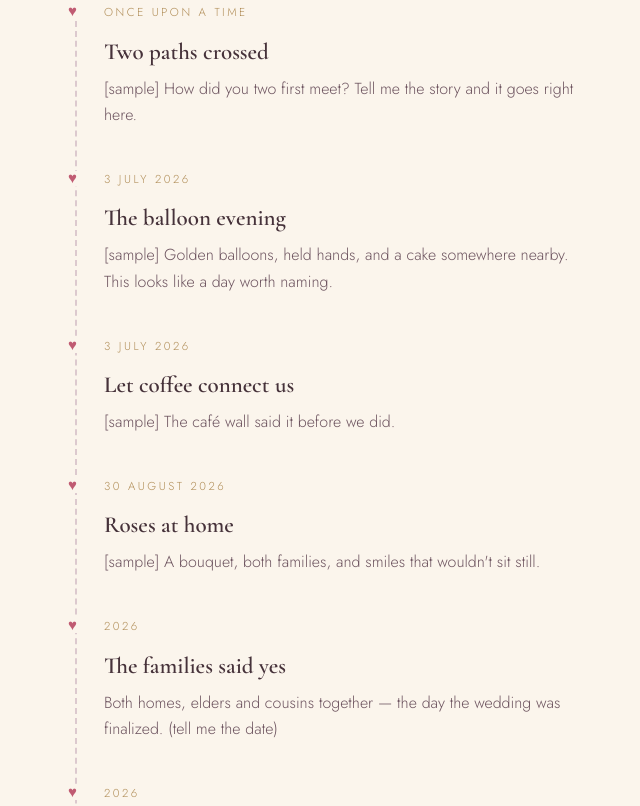
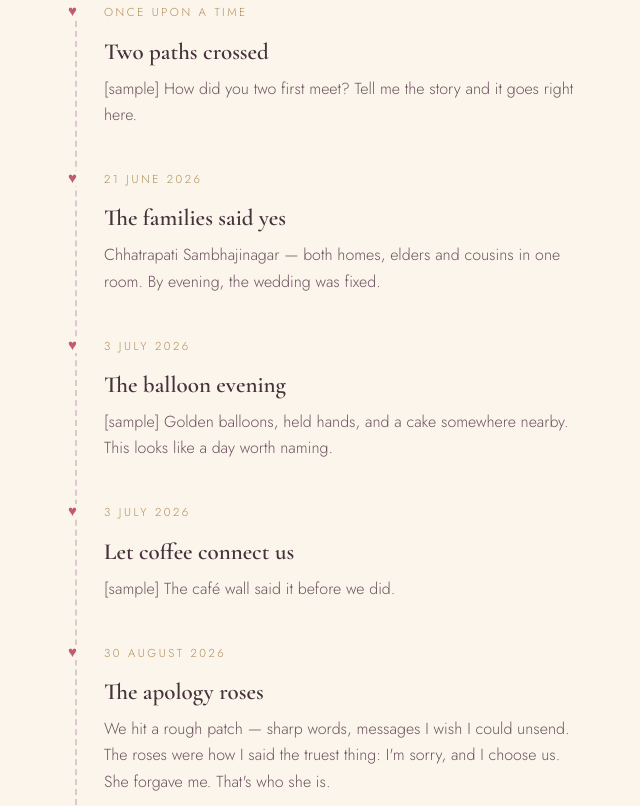
Before and after one commit to rohitk523/invitation_card, a plain HTML site: page shramishtha-and-rohit/index.html in a window 1280 px wide. Shown: the part 1040-1846 px from the top of the page, without its empty margins (252-892 px from the left). Drawn offline with nearby package versions, Linux system fonts and the light colour scheme.

Commit message:
feat: fixing-the-wedding day section (21 June, 10 photos), apology roses story, movie theatres

```diff
--- a/shramishtha-and-rohit/app.js
+++ b/shramishtha-and-rohit/app.js
@@ -71,6 +71,7 @@ function renderTickets() {
       ${ticketPoster(m)}
       <h3 class="ticket-title">${m.title}</h3>
       <p class="ticket-date">${m.date}</p>
+      ${m.venue ? `<p class="ticket-venue">${m.venue}</p>` : ""}
       <p class="ticket-note">${m.note}</p>
       ${ticketPhoto(m)}
     </article>`).join("");
@@ -99,9 +100,12 @@ function openFamily() {
   $("polaroids").innerHTML = polaroids(SITE.familyAlbum);
   $("with-family-line").textContent = SITE.withFamily.line;
   $("with-family-polaroids").innerHTML = polaroids(SITE.withFamily.photos);
+  $("fixing-day-line").textContent = SITE.fixingDay.line;
+  $("fixing-day-polaroids").innerHTML = polaroids(SITE.fixingDay.photos);
   renderTickets();
   $("gallery").hidden = false;
   $("with-family").hidden = false;
+  $("fixing-day").hidden = false;
   $("us-gate").hidden = flag.get(US_KEY);
   $("gate-card").hidden = true;
   $("gate-open").hidden = false;
--- a/shramishtha-and-rohit/data.js
+++ b/shramishtha-and-rohit/data.js
@@ -19,6 +19,11 @@ const SITE = {
       note: "[sample] How did you two first meet? Tell me the story and it goes right here.",
     },
     {
+      date: "21 June 2026",
+      title: "The families said yes",
+      note: "Chhatrapati Sambhajinagar — both homes, elders and cousins in one room. By evening, the wedding was fixed.",
+    },
+    {
       date: "3 July 2026",
       title: "The balloon evening",
       note: "[sample] Golden balloons, held hands, and a cake somewhere nearby. This looks like a day worth naming.",
@@ -30,13 +35,8 @@ const SITE = {
     },
     {
       date: "30 August 2026",
-      title: "Roses at home",
-      note: "[sample] A bouquet, both families, and smiles that wouldn't sit still.",
-    },
-    {
-      date: "2026",
-      title: "The families said yes",
-      note: "Both homes, elders and cousins together — the day the wedding was finalized. (tell me the date)",
+      title: "The apology roses",
+      note: "We hit a rough patch — sharp words, messages I wish I could unsend. The roses were how I said the truest thing: I'm sorry, and I choose us. She forgave me. That's who she is.",
     },
     {
       date: "2026",
@@ -60,13 +60,15 @@ const SITE = {
     {
       title: "Hai Jawani Toh Ishq Hona Hai",
       date: "2026",
-      note: "Which day was this, and which cinema? The memory line goes here.",
+      venue: "Anjali Cinema Hall · Sambhajinagar",
+      note: "Which day was this? The memory line goes here.",
       poster: "photos/poster-hjtihh.jpg",
       photo: null,
     },
     {
       title: "Ohh My Dog",
       date: "2026",
+      venue: "INOX, Prozone Mall · Sambhajinagar",
       note: "The dog one. Waiting on the story from you two.",
       poster: "photos/poster-ohhmydog.jpg",
       photo: null,
@@ -79,14 +81,27 @@ const SITE = {
       { src: "photos/with-family/f1.jpg", caption: "A garden walk with Aai" },
       { src: "photos/with-family/f2.jpg", caption: "Aai, Baba & her — one happy frame" },
       { src: "photos/with-family/f3.jpg", caption: "Her birthday lunch, with her family" },
-      { src: "photos/with-family/f4.jpg", caption: "The cousins' squad — wedding-finalization day" },
+    ],
+  },
+
+  fixingDay: {
+    line: "Chhatrapati Sambhajinagar — one afternoon, every blessing we needed.",
+    photos: [
+      { src: "photos/fixing-the-wedding/w1.jpg", caption: "Blessings from the elders" },
+      { src: "photos/fixing-the-wedding/w2.jpg", caption: "The young brigade" },
+      { src: "photos/fixing-the-wedding/w3.jpg", caption: "Family on both sides" },
+      { src: "photos/fixing-the-wedding/w4.jpg", caption: "With the uncles" },
+      { src: "photos/fixing-the-wedding/w5.jpg", caption: "Elders' blessings" },
+      { src: "photos/fixing-the-wedding/w6.jpg", caption: "The mothers and the aunts" },
+      { src: "photos/fixing-the-wedding/w7.jpg", caption: "The three of us, one happy wall" },
+      { src: "photos/with-family/f4.jpg", caption: "The cousins' squad" },
       { src: "photos/with-family/f5.jpg", caption: "Both families, one decision" },
       { src: "photos/with-family/f6.jpg", caption: "Blessings all around" },
     ],
   },
 
   familyAlbum: [
-    { src: "photos/p5.jpg", caption: "Roses at home — 30 August 2026" },
+    { src: "photos/p5.jpg", caption: "The apology roses — 30 August 2026" },
     { src: "photos/p6.jpg", caption: "That smile, mid-laugh" },
     { src: "photos/p7.jpg", caption: "An evening with family" },
     { src: "photos/p8.jpg", caption: "Us, simply" },
--- a/shramishtha-and-rohit/index.html
+++ b/shramishtha-and-rohit/index.html
@@ -97,6 +97,14 @@
     <div class="polaroids polaroids-duo" id="with-family-polaroids"></div>
   </section>
 
+  <!-- ============ FIXING DAY (family tier) ============ -->
+  <section class="section locked" id="fixing-day" hidden>
+    <p class="sec-eyebrow">21 June 2026</p>
+    <h2 class="sec-title">The Day It All Got Fixed</h2>
+    <p class="sec-note" id="fixing-day-line"></p>
+    <div class="polaroids" id="fixing-day-polaroids"></div>
+  </section>
+
   <!-- ============ JUST-US GATE (appears after family unlock) ============ -->
   <section class="section gate-section" id="us-gate" hidden>
     <div class="gate-card" id="us-gate-card">
--- a/shramishtha-and-rohit/styles.css
+++ b/shramishtha-and-rohit/styles.css
@@ -161,6 +161,7 @@ a { color: #7C2E48; }
 .ticket-seat { font-size: 10px; letter-spacing: .2em; color: #B08D57; }
 .ticket-title { font-family: "Cormorant Garamond", serif; font-weight: 600; font-size: 21px; margin: 8px 0 2px; color: #46323A; }
 .ticket-date { font-size: 12px; letter-spacing: .14em; text-transform: uppercase; color: #B08D57; }
+.ticket-venue { font-size: 11px; letter-spacing: .14em; text-transform: uppercase; color: #8A6B74; margin: 3px 0 0; }
 .ticket-note { font-family: "Caveat", cursive; font-size: 18.5px; color: #6E5560; margin: 10px 0 0; line-height: 1.4; }
 .ticket-photo { margin-top: 12px; border-radius: 8px; overflow: hidden; }
 .ticket-poster { margin: 12px 0 6px; border-radius: 8px; overflow: hidden; }
```
Also changed, not shown: shramishtha-and-rohit/photos/fixing-the-wedding/w1.jpg (added), shramishtha-and-rohit/photos/fixing-the-wedding/w2.jpg (added), shramishtha-and-rohit/photos/fixing-the-wedding/w3.jpg (added), shramishtha-and-rohit/photos/fixing-the-wedding/w4.jpg (added), shramishtha-and-rohit/photos/fixing-the-wedding/w5.jpg (added), shramishtha-and-rohit/photos/fixing-the-wedding/w6.jpg (added), shramishtha-and-rohit/photos/fixing-the-wedding/w7.jpg (added).
